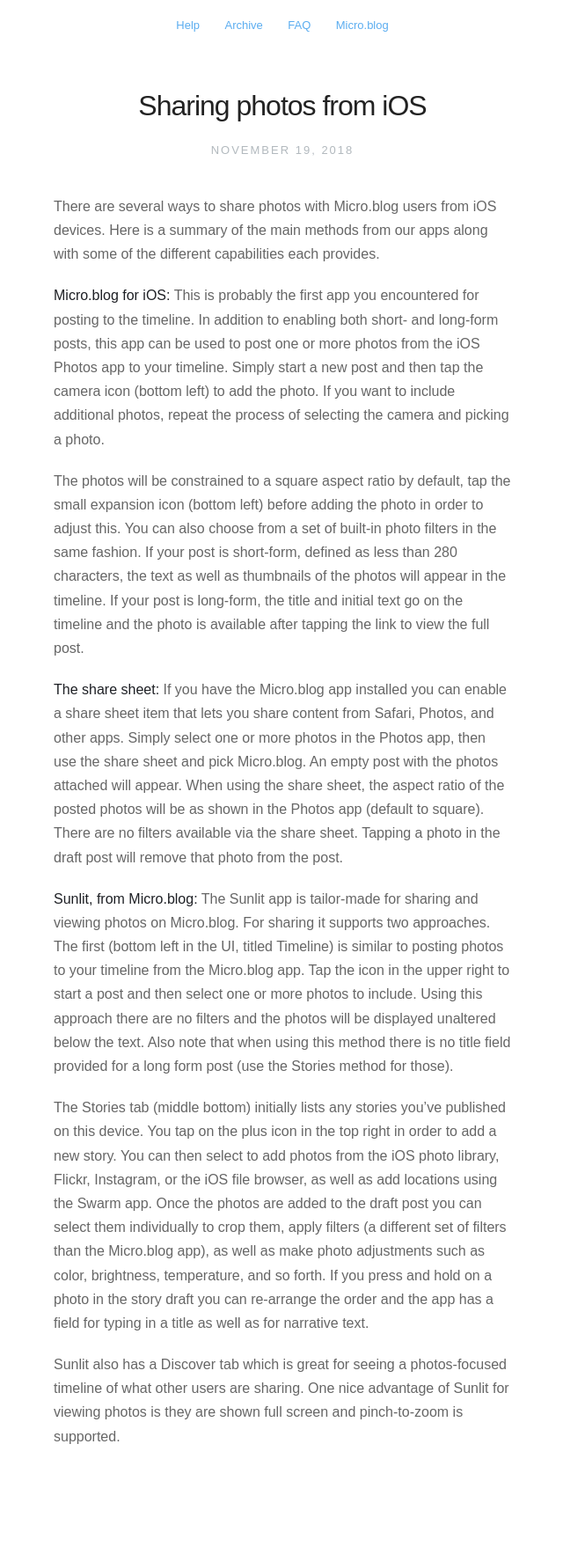
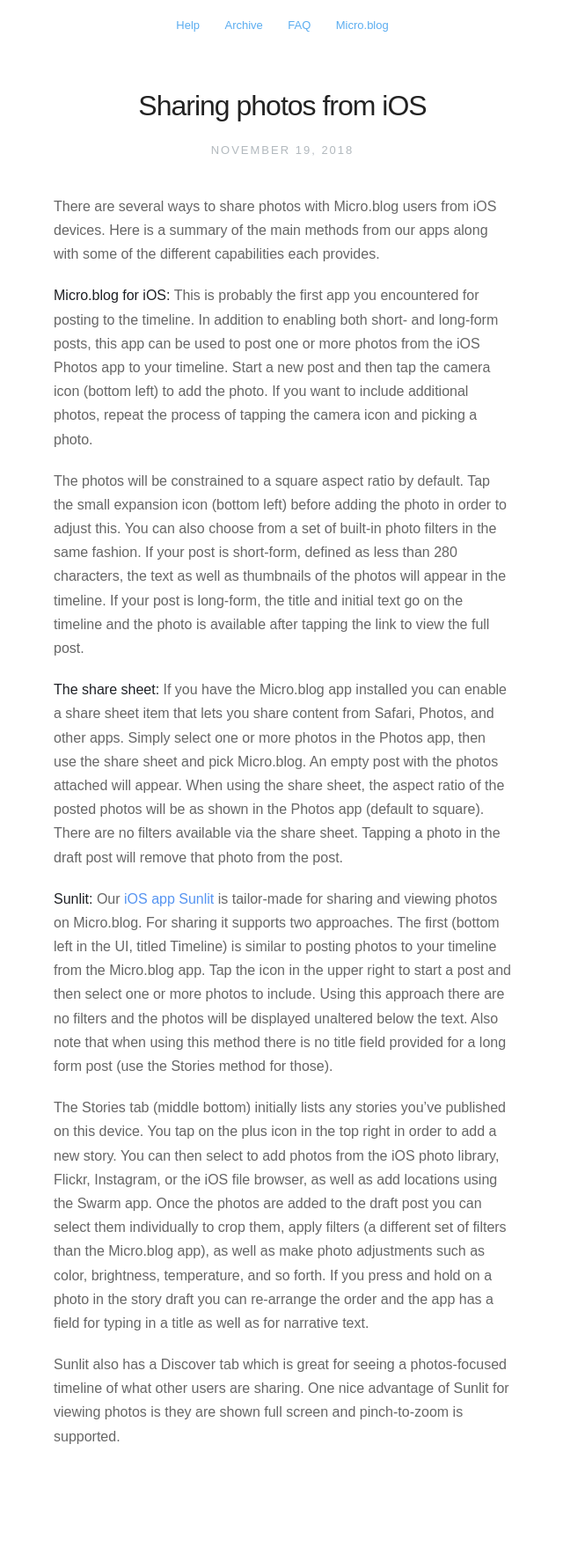
Before and after one commit to microdotblog/help.micro.blog, a Jekyll site: the page built from _posts/2018-11-19-sharing-photos-from-ios.markdown, in a window 1280 px wide. Shown: the whole page at 88% size, without its empty margins (319-959 px from the left). Built offline with Jekyll 4.4.1, drawn with Linux system fonts in a browser that asks for light colours; nearby versions of some CDN libraries.

Commit message:
Changed the phrasing of a few more parts of the help text and subtitle, added link to Sunlit.

```diff
--- a/_posts/2018-11-19-sharing-photos-from-ios.markdown
+++ b/_posts/2018-11-19-sharing-photos-from-ios.markdown
@@ -1,18 +1,18 @@
 ---
 title:  "Sharing photos from iOS"
 date:   2018-11-19 12:00:00
-description: Posting photos from iOS
+description: Posting with the iOS app or Sunlit
 ---
 
 There are several ways to share photos with Micro.blog users from iOS devices. Here is a summary of the main methods from our apps along with some of the different capabilities each provides.
 
-**Micro.blog for iOS:** This is probably the first app you encountered for posting to the timeline. In addition to enabling both short- and long-form posts, this app can be used to post one or more photos from the iOS Photos app to your timeline. Simply start a new post and then tap the camera icon (bottom left) to add the photo. If you want to include additional photos, repeat the process of selecting the camera and picking a photo.
+**Micro.blog for iOS:** This is probably the first app you encountered for posting to the timeline. In addition to enabling both short- and long-form posts, this app can be used to post one or more photos from the iOS Photos app to your timeline. Start a new post and then tap the camera icon (bottom left) to add the photo. If you want to include additional photos, repeat the process of tapping the camera icon and picking a photo.
 
-The photos will be constrained to a square aspect ratio by default, tap the small expansion icon (bottom left) before adding the photo in order to adjust this. You can also choose from a set of built-in photo filters in the same fashion. If your post is short-form, defined as less than 280 characters, the text as well as thumbnails of the photos will appear in the timeline. If your post is long-form, the title and initial text go on the timeline and the photo is available after tapping the link to view the full post.
+The photos will be constrained to a square aspect ratio by default. Tap the small expansion icon (bottom left) before adding the photo in order to adjust this. You can also choose from a set of built-in photo filters in the same fashion. If your post is short-form, defined as less than 280 characters, the text as well as thumbnails of the photos will appear in the timeline. If your post is long-form, the title and initial text go on the timeline and the photo is available after tapping the link to view the full post.
 
 **The share sheet:** If you have the Micro.blog app installed you can enable a share sheet item that lets you share content from Safari, Photos, and other apps. Simply select one or more photos in the Photos app, then use the share sheet and pick Micro.blog. An empty post with the photos attached will appear. When using the share sheet, the aspect ratio of the posted photos will be as shown in the Photos app (default to square). There are no filters available via the share sheet. Tapping a photo in the draft post will remove that photo from the post.
 
-**Sunlit, from Micro.blog:** The Sunlit app is tailor-made for sharing and viewing photos on Micro.blog. For sharing it supports two approaches. The first (bottom left in the UI, titled Timeline) is similar to posting photos to your timeline from the Micro.blog app. Tap the icon in the upper right to start a post and then select one or more photos to include. Using this approach there are no filters and the photos will be displayed unaltered below the text. Also note that when using this method there is no title field provided for a long form post (use the Stories method for those).
+**Sunlit:** Our [iOS app Sunlit](https://sunlit.io/) is tailor-made for sharing and viewing photos on Micro.blog. For sharing it supports two approaches. The first (bottom left in the UI, titled Timeline) is similar to posting photos to your timeline from the Micro.blog app. Tap the icon in the upper right to start a post and then select one or more photos to include. Using this approach there are no filters and the photos will be displayed unaltered below the text. Also note that when using this method there is no title field provided for a long form post (use the Stories method for those).
 
 The Stories tab (middle bottom) initially lists any stories you’ve published on this device. You tap on the plus icon in the top right in order to add a new story. You can then select to add photos from the iOS photo library, Flickr, Instagram, or the iOS file browser, as well as add locations using the Swarm app. Once the photos are added to the draft post you can select them individually to crop them, apply filters (a different set of filters than the Micro.blog app), as well as make photo adjustments such as color, brightness, temperature, and so forth. If you press and hold on a photo in the story draft you can re-arrange the order and the app has a field for typing in a title as well as for narrative text.
 
```
